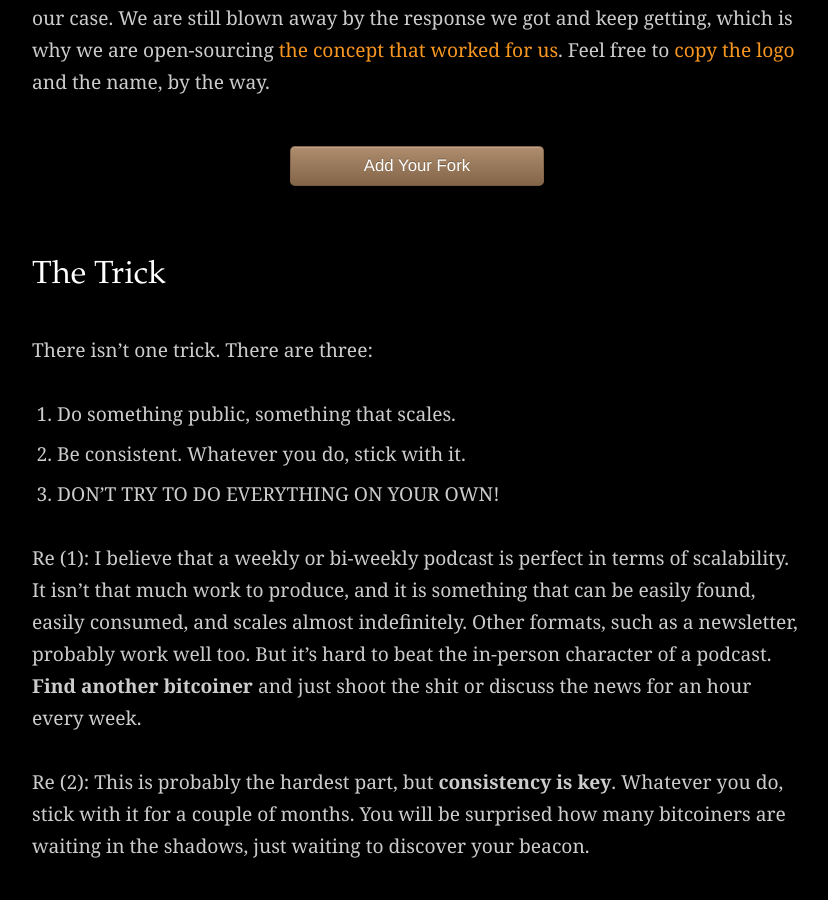
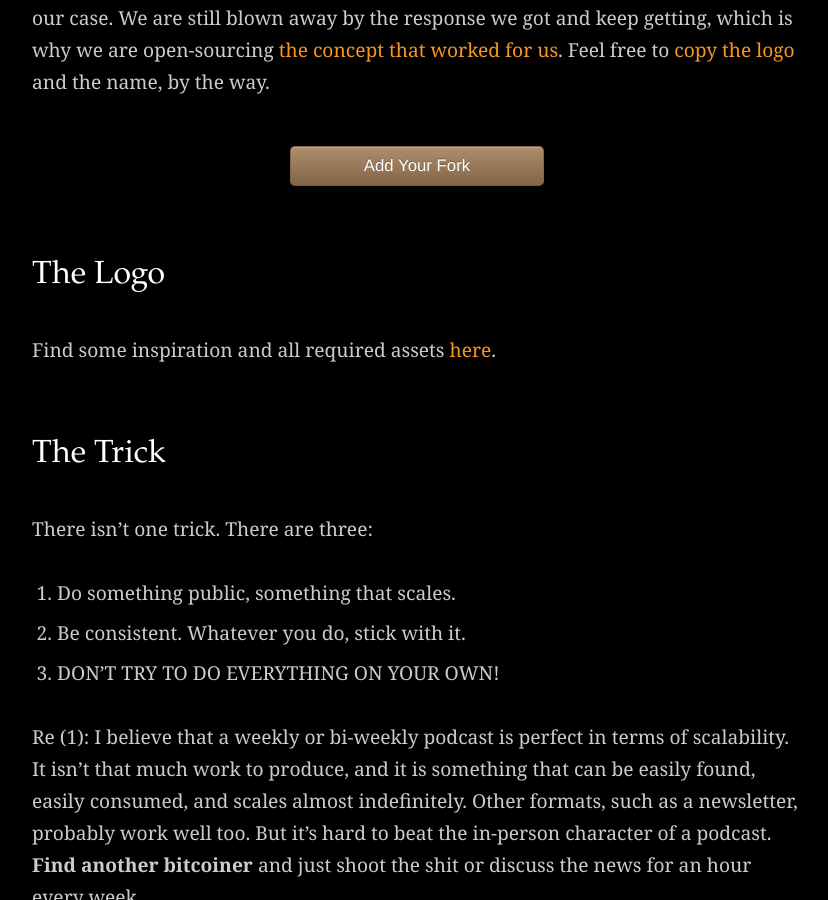
Before and after one commit to twentyone-world/twentyone-world.github.io, a Jekyll site: the page built from fork.md, in a window 1280 px wide and 900 px high, scrolled down 1656 px. Shown: the whole window, without its empty margins (223-1051 px from the left). Built offline with Jekyll 4.4.1, drawn with Linux system fonts in a browser that asks for light colours; Markdown is read by kramdown in place of the engine named in the settings.

Commit message:
feat(fork): add Logo section and link to /logo

```diff
--- a/fork.md
+++ b/fork.md
@@ -59,7 +59,11 @@ which is why we are open-sourcing [the concept that worked for us][concept]. Fee
 </center>
 
 [concept]: https://einundzwanzig.space/files/EINUNDZWANZIG-WhatWorkedForUs.pdf
-[logo]: https://einundzwanzig.space/media/
+[logo]: /logo
+
+## The Logo
+
+Find some inspiration and all required assets [here][logo].
 
 ## The Trick
 
```
